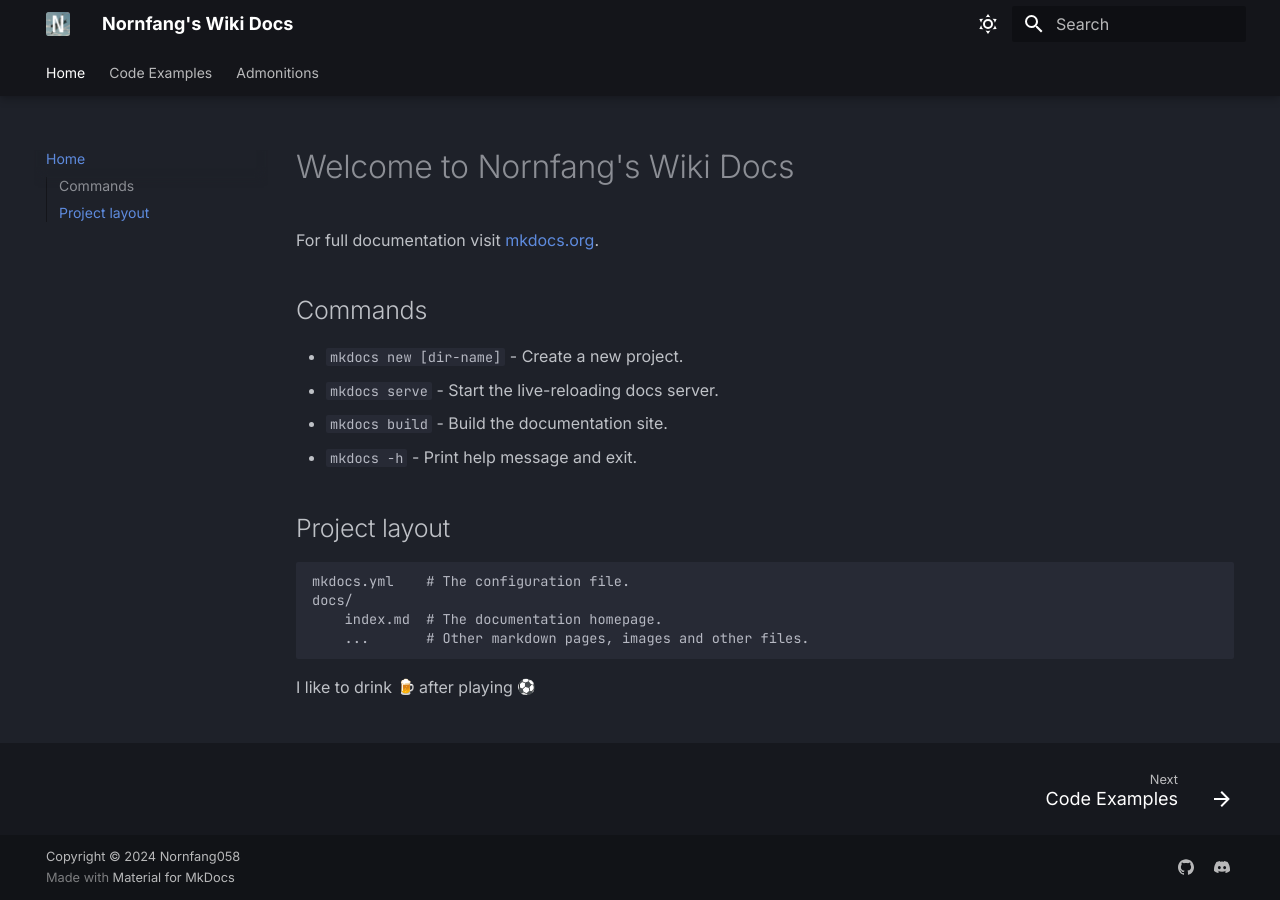
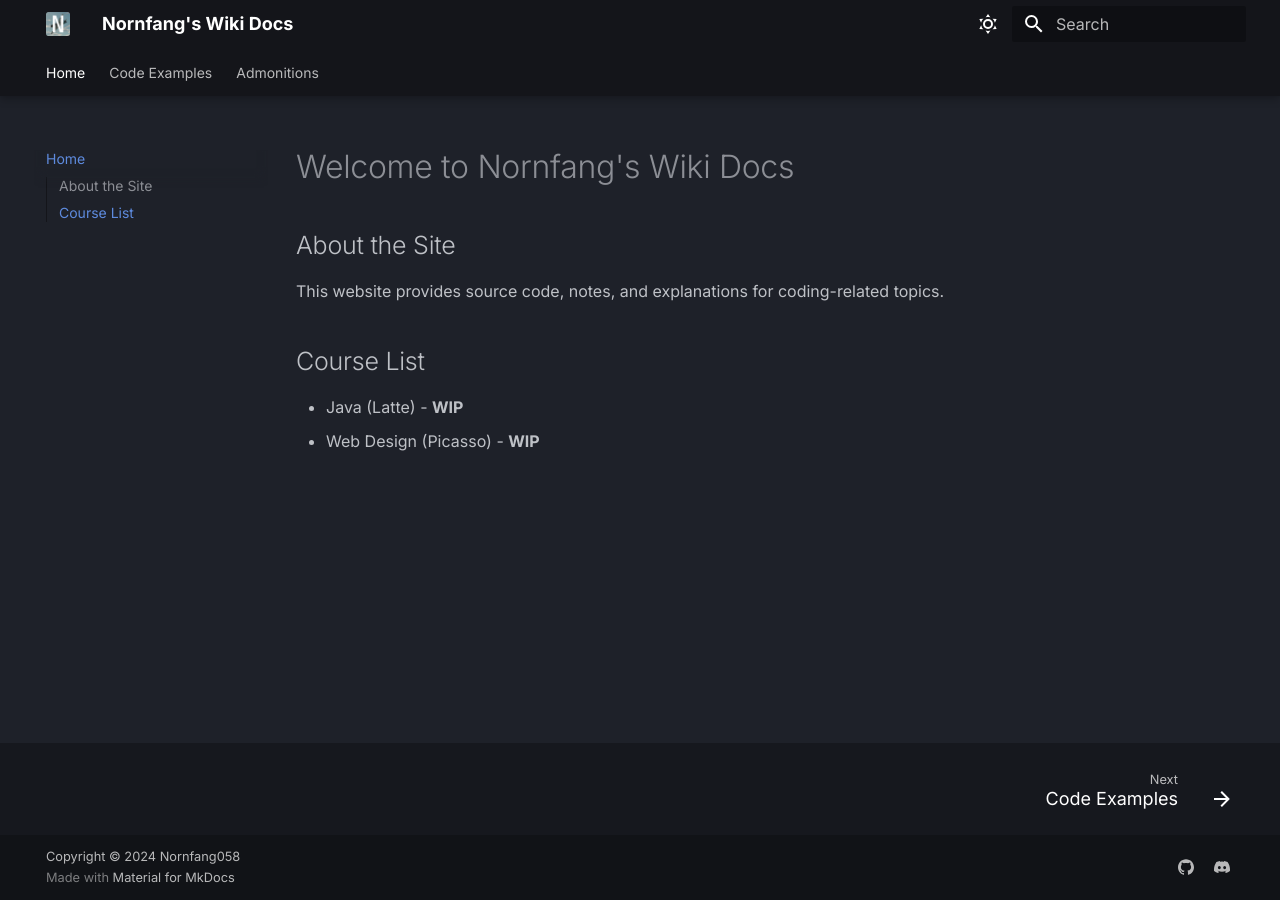
Before and after one commit to nornfang058/wiki-docs, an MkDocs documentation site: the page built from docs/index.md, in a window 1280 px wide. Built offline with MkDocs 1.6.1 and Material for MkDocs 9.7.7, drawn with Linux system fonts in a browser that asks for light colours; emoji names are drawn with the system emoji font.

Commit message:
Added new Markdown pages.

```diff
--- a/docs/index.md
+++ b/docs/index.md
@@ -1,19 +1,8 @@
 # Welcome to Nornfang's Wiki Docs
 
-For full documentation visit [mkdocs.org](https://www.mkdocs.org).
+## About the Site
+This website provides source code, notes, and explanations for coding-related topics.
 
-## Commands
-
-* `mkdocs new [dir-name]` - Create a new project.
-* `mkdocs serve` - Start the live-reloading docs server.
-* `mkdocs build` - Build the documentation site.
-* `mkdocs -h` - Print help message and exit.
-
-## Project layout
-
-    mkdocs.yml    # The configuration file.
-    docs/
-        index.md  # The documentation homepage.
-        ...       # Other markdown pages, images and other files.
-
-I like to drink :beer: after playing :soccer:
+## Course List
+* Java (Latte) - **WIP**
+* Web Design (Picasso) - **WIP**
```
Also changed, not shown: docs/java-latte/java-latte.md (added, +16 -0 lines), docs/mkdocs-material.md (added, +17 -0 lines), docs/web-picasso/web-picasso.md (added, +20 -0 lines).
